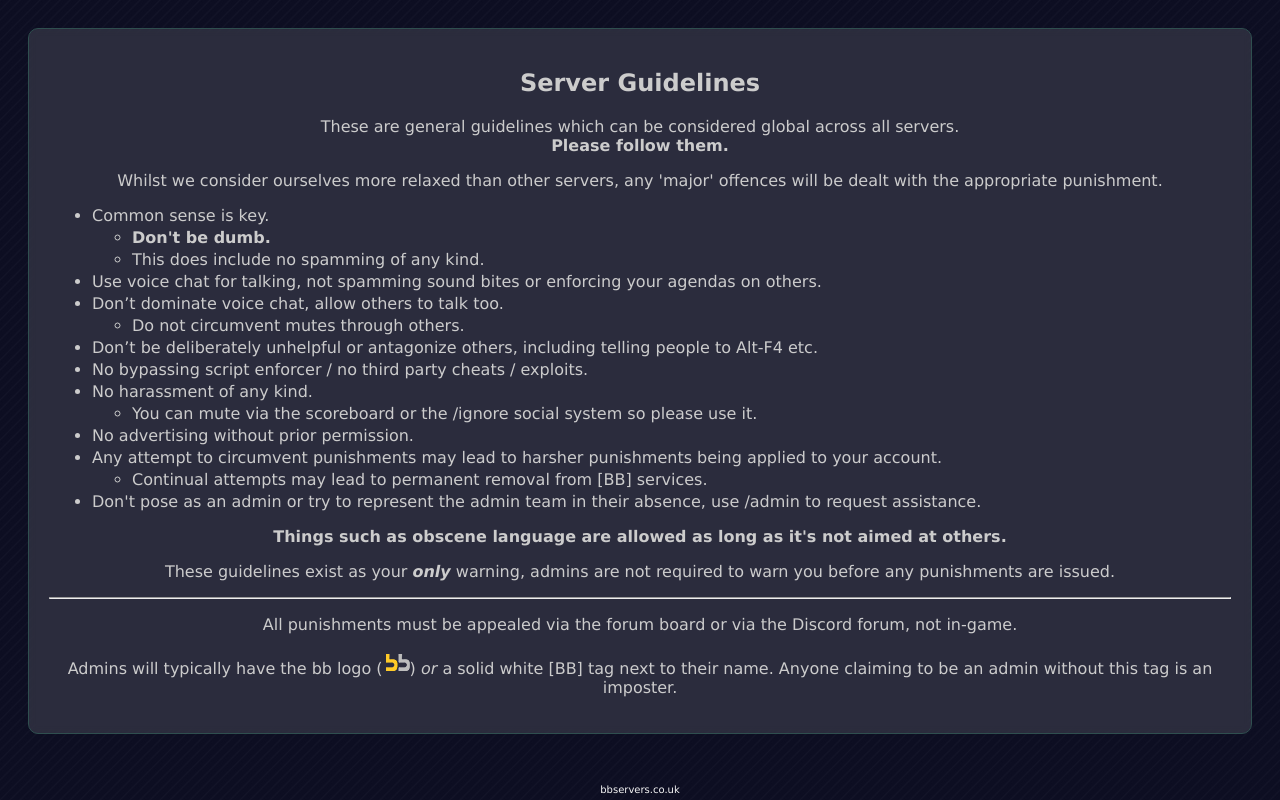
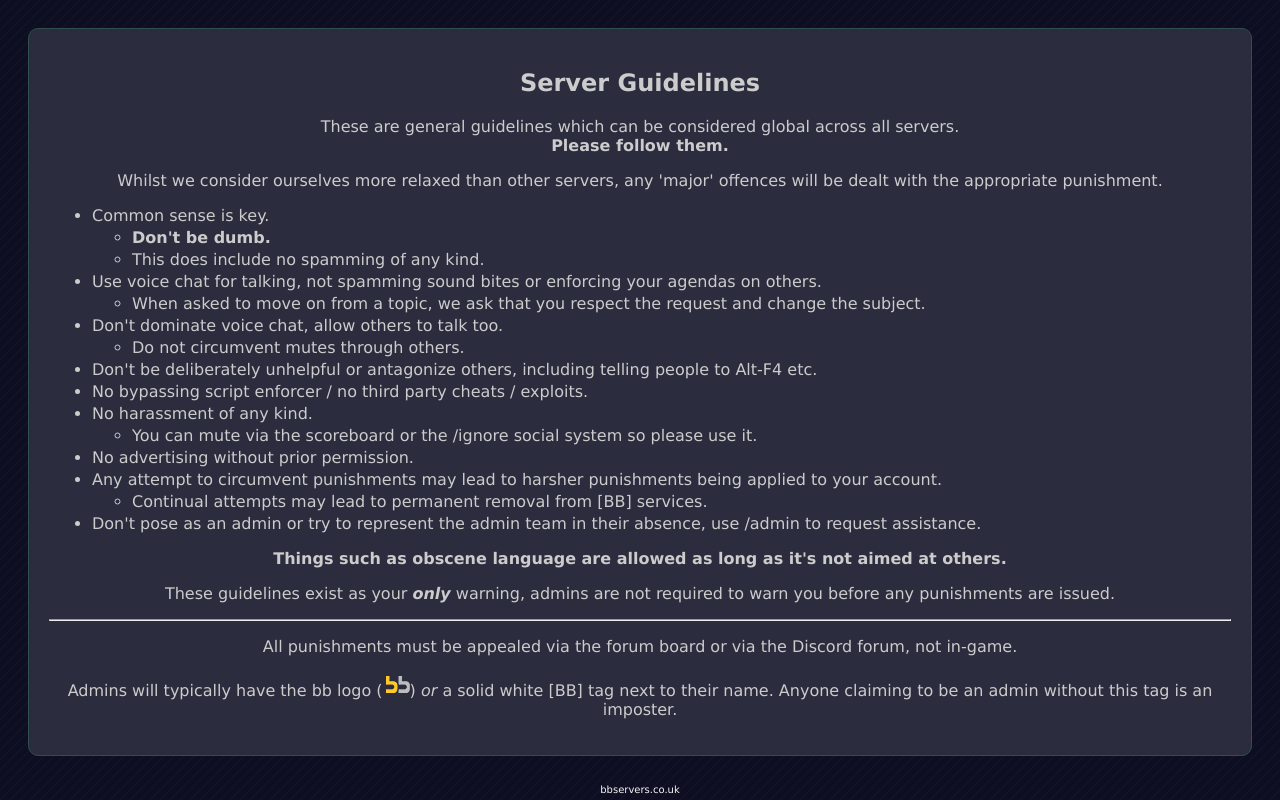
Before and after one commit to BB-Games/global-conduct-rules-community, a SvelteKit app: page / in a window 1280 px wide. Built offline with nearby package versions, Linux system fonts and the light colour scheme.

Commit message:
Update voice guideline regarding topical change

```diff
--- a/src/routes/+page.svelte
+++ b/src/routes/+page.svelte
@@ -26,10 +26,13 @@
 		<li>
 			Use voice chat for talking, not spamming sound bites or enforcing your agendas on others.
 		</li>
-		<li>Don’t dominate voice chat, allow others to talk too.</li>
+		<ul>
+			<li>When asked to move on from a topic, we ask that you respect the request and change the subject.</li>
+		</ul>
+		<li>Don't dominate voice chat, allow others to talk too.</li>
 		<ul><li>Do not circumvent mutes through others.</li></ul>
 		<li>
-			Don’t be deliberately unhelpful or antagonize others, including telling people to Alt-F4 etc.
+			Don't be deliberately unhelpful or antagonize others, including telling people to Alt-F4 etc.
 		</li>
 		<li>No bypassing script enforcer / no third party cheats / exploits.</li>
 		<li>No harassment of any kind.</li>
```
